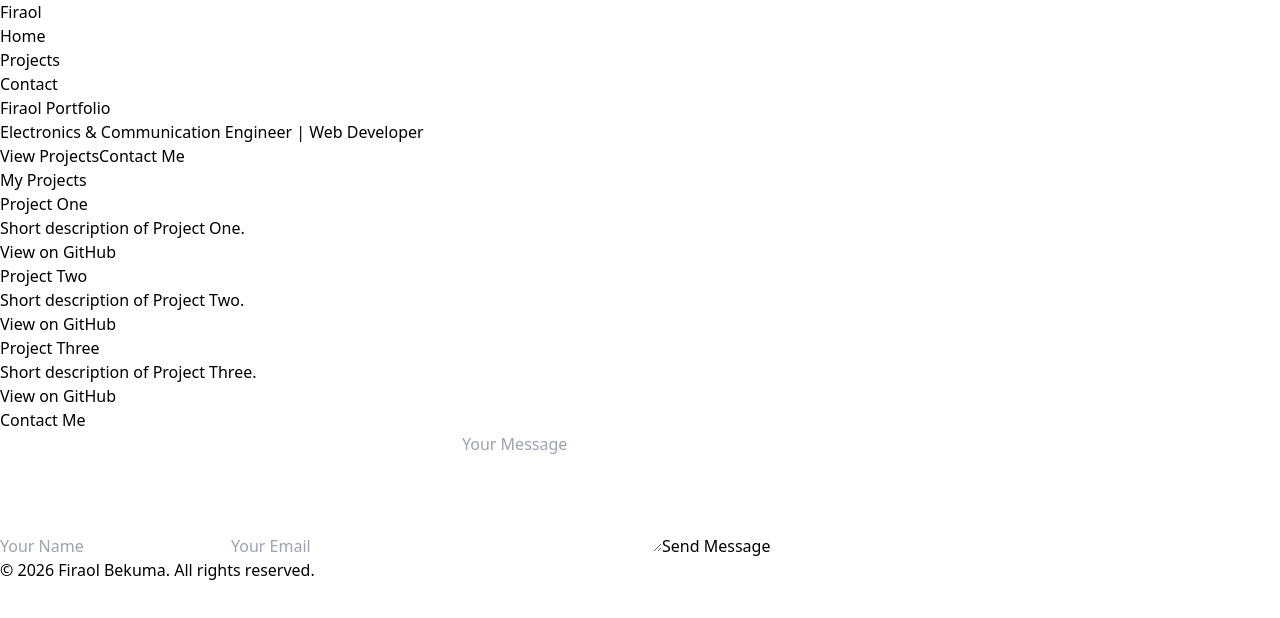
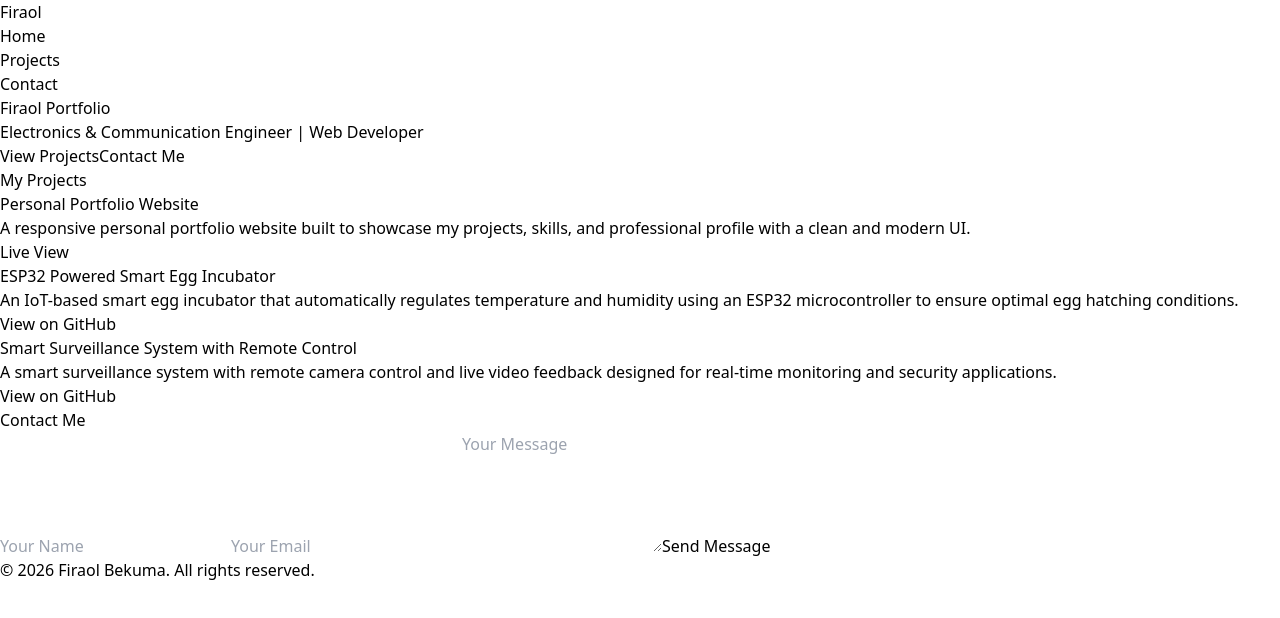
Before and after one commit to phira1/portfolio-project, a React (Vite) app in the folder client/: page / in a window 1280 px wide. Shown: the top 618 px of the page. Built offline with nearby package versions, Linux system fonts and the light colour scheme.

Commit message:
Update project links, images, and cards for live site

```diff
--- a/client/src/components/Projects.jsx
+++ b/client/src/components/Projects.jsx
@@ -14,7 +14,9 @@ export default function Projects() {
             key={project.id}
             title={project.title}
             description={project.description}
+            tech={project.tech}
             link={project.link}
+            type={project.type}
             delay={project.delay}
           />
         ))}
--- a/client/src/data/projects.js
+++ b/client/src/data/projects.js
@@ -1,27 +1,34 @@
 const projects = [
   {
     id: 1,
-    title: "Project One",
-    description: "Short description of Project One.",
-    link: "#",
+    title: "Personal Portfolio Website",
+    description:
+      "A responsive personal portfolio website built to showcase my projects, skills, and professional profile with a clean and modern UI.",
+    tech: "React, Vite, Tailwind CSS, Git, Netlify",
+    link: "https://zesty-cocada-11fbba.netlify.app/",
+    type: "live",
     delay: 0,
   },
   {
     id: 2,
-    title: "Project Two",
-    description: "Short description of Project Two.",
-    link: "#",
+    title: "ESP32 Powered Smart Egg Incubator",
+    description:
+      "An IoT-based smart egg incubator that automatically regulates temperature and humidity using an ESP32 microcontroller to ensure optimal egg hatching conditions.",
+    tech: "ESP32, DHT Sensor, Relay Module, Embedded C, IoT",
+    link: "https://github.com/phira1/smart-egg-incubator",
+    type: "academic",
     delay: 100,
   },
   {
     id: 3,
-    title: "Project Three",
-    description: "Short description of Project Three.",
-    link: "#",
+    title: "Smart Surveillance System with Remote Control",
+    description:
+      "A smart surveillance system with remote camera control and live video feedback designed for real-time monitoring and security applications.",
+    tech: "ESP32-CAM, Wi-Fi, Embedded Systems",
+    link: "https://github.com/phira1/smart-surveillance-system",
+    type: "academic",
     delay: 200,
   },
-
-
 ]
 
 export default projects
```
